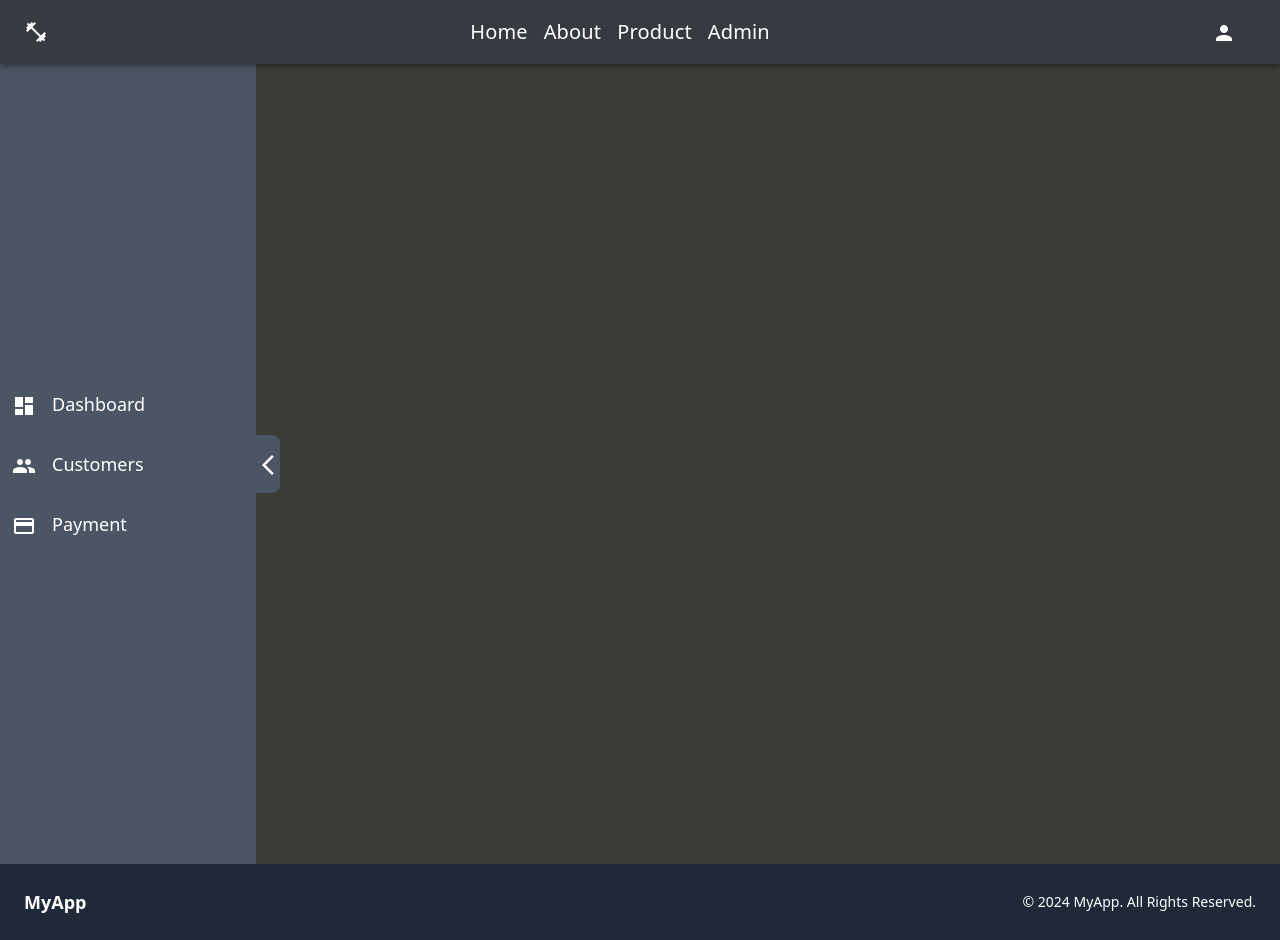
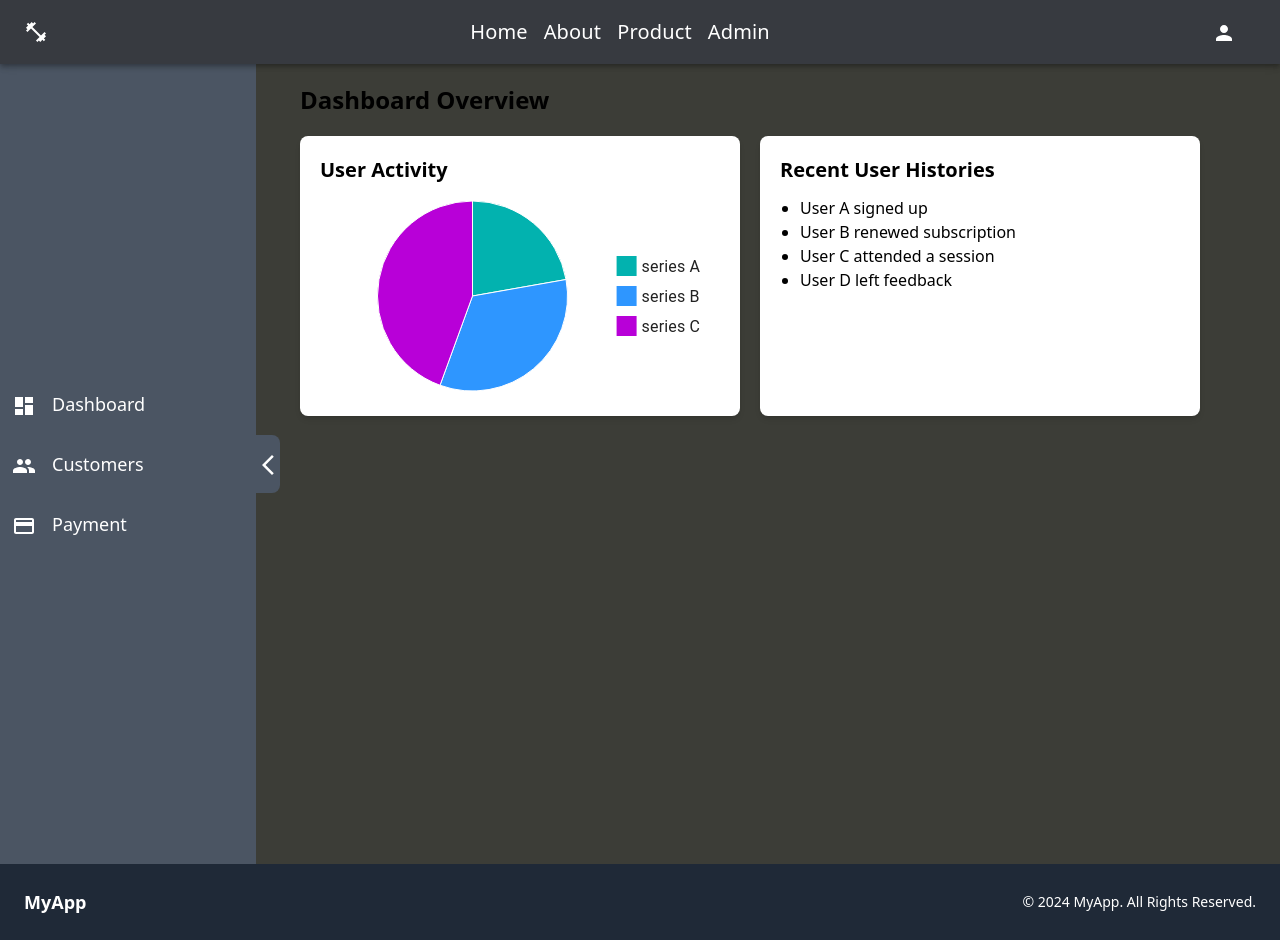
Before and after one commit to Heisen47/gym-frontend, a React (Create React App) app: page /admin/dashboard in a window 1280 px wide. Built offline with nearby package versions, Linux system fonts and the light colour scheme; what tailwind-gradient-mask-image would draw is missing.

Commit message:
add: making the dashboard

```diff
--- a/package.json
+++ b/package.json
@@ -9,6 +9,7 @@
     "@mui/material": "^6.2.1",
     "@mui/styled-engine-sc": "^6.1.9",
     "@mui/styles": "^6.1.10",
+    "@mui/x-charts": "^7.24.0",
     "@react-oauth/google": "^0.12.1",
     "@testing-library/jest-dom": "^5.17.0",
     "@testing-library/react": "^13.4.0",
@@ -23,7 +24,6 @@
     "lucide-react": "^0.469.0",
     "mdb-react-ui-kit": "^9.0.0",
     "react": "^18.3.1",
-    "react-chartjs-2": "^5.3.0",
     "react-dom": "^18.3.1",
     "react-material-ui-carousel": "^3.4.2",
     "react-router": "^7.0.2",
--- a/src/components/dashboardComponents/Dashboard.jsx
+++ b/src/components/dashboardComponents/Dashboard.jsx
@@ -1,12 +1,39 @@
-import React from 'react'
+import React from "react";
+import { PieChart } from "@mui/x-charts/PieChart";
 
 const Dashboard = () => {
+  return (
+    <div className="p-5">
+      <h1 className="text-2xl font-bold mb-5">Dashboard Overview</h1>
+      <div className="grid grid-cols-1 md:grid-cols-2 gap-5">
+        <div className="bg-white shadow-md rounded-lg p-5">
+          <h2 className="text-xl font-semibold mb-3">User Activity</h2>
+          <PieChart
+            series={[
+              {
+                data: [
+                  { id: 0, value: 10, label: "series A" },
+                  { id: 1, value: 15, label: "series B" },
+                  { id: 2, value: 20, label: "series C" },
+                ],
+              },
+            ]}
+            width={400}
+            height={200}
+          />
+        </div>
+        <div className="bg-white shadow-md rounded-lg p-5">
+          <h2 className="text-xl font-semibold mb-3">Recent User Histories</h2>
+          <ul className="list-disc pl-5">
+            <li>User A signed up</li>
+            <li>User B renewed subscription</li>
+            <li>User C attended a session</li>
+            <li>User D left feedback</li>
+          </ul>
+        </div>
+      </div>
+    </div>
+  );
+};
 
-  return (
-    <div>
-
-    </div>
-  )
-}
-
-export default Dashboard
+export default Dashboard;
--- a/src/pages/Customers.jsx
+++ b/src/pages/Customers.jsx
@@ -16,7 +16,7 @@ const Customers = () => {
 
   return (
     <div className="absolute inset-0 flex items-center justify-center p-5">
-      <div className="w-full max-w-4xl bg-white rounded-lg shadow-lg p-5">
+      <div className="w-full max-w-4xl bg-gray-700  rounded-lg shadow-lg p-5">
         {/* Search Bar */}
         <div className="w-full max-w-md mx-auto mb-5">
           <Autocomplete
@@ -31,7 +31,7 @@ const Customers = () => {
                 fullWidth
                 label="Customers"
                 sx={{
-                  backgroundColor: "#f3f4f6", // Soft gray for better readability
+                  backgroundColor: "#f3f4f6",
                   borderRadius: "8px",
                 }}
               />
--- a/src/pages/User.jsx
+++ b/src/pages/User.jsx
@@ -1,4 +1,4 @@
-import React, { useEffect, useState } from 'react';
+// import React, { useEffect, useState } from 'react';
 // import { useParams } from 'react-router-dom';
 import UserProfile from '../components/dashboardComponents/UserProfile';
 
```
Also changed, not shown: 1 other file (tests, documents, lock files or other folders).
